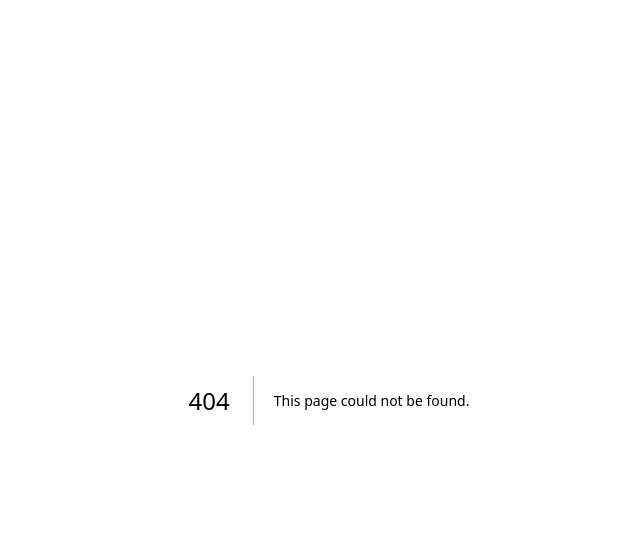
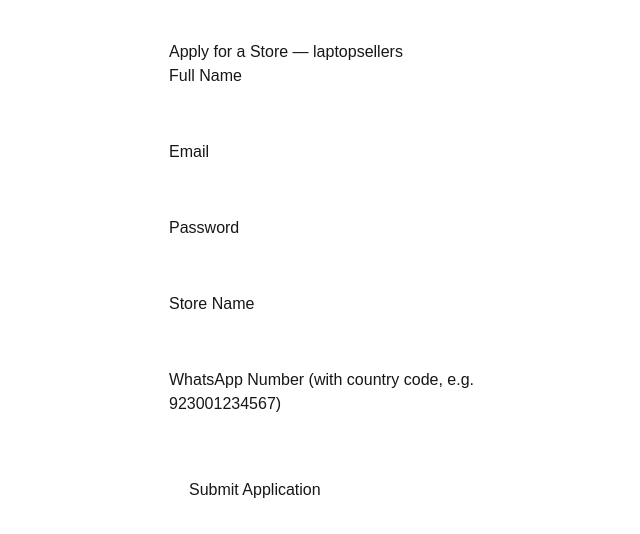
Before and after one commit to Alam8010/alams-laptop-marketplace, a Next.js app: page /signup in a window 1280 px wide. Before the commit this address had no page. Shown: the top 534 px of the page, without its empty margins (311-951 px from the left). Built offline with nearby package versions, Linux system fonts and the light colour scheme; no server answers.

Commit message:
Phase 3: auth setup, signup, login, middleware, supabase client

```diff
--- a/app/layout.js
+++ b/app/layout.js
@@ -12,8 +12,8 @@ const geistMono = Geist_Mono({
 });
 
 export const metadata = {
-  title: "Create Next App",
-  description: "Generated by create next app",
+  title: "laptopsellers",
+  description: "Buy and sell laptops in Pakistan",
 };
 
 export default function RootLayout({ children }) {
--- /dev/null
+++ b/app/login/page.js
@@ -0,0 +1,58 @@
+'use client'
+
+import { useState } from 'react'
+import { createClient } from '@/lib/supabase/client'
+import { useRouter } from 'next/navigation'
+
+export default function LoginPage() {
+  const supabase = createClient()
+  const router = useRouter()
+
+  const [email, setEmail] = useState('')
+  const [password, setPassword] = useState('')
+  const [error, setError] = useState('')
+  const [loading, setLoading] = useState(false)
+
+  async function handleLogin(e) {
+    e.preventDefault()
+    setError('')
+    setLoading(true)
+
+    const { error: loginError } = await supabase.auth.signInWithPassword({ email, password })
+
+    if (loginError) {
+      setError(loginError.message)
+      setLoading(false)
+      return
+    }
+
+    const adminEmail = process.env.NEXT_PUBLIC_ADMIN_EMAIL
+    if (email === adminEmail) {
+      router.push('/admin')
+      return
+    }
+
+    router.push('/dashboard')
+  }
+
+  return (
+    <div style={{ padding: '40px', maxWidth: '400px', margin: '0 auto' }}>
+      <h1>Login — laptopsellers</h1>
+      <form onSubmit={handleLogin}>
+        <div style={{ marginBottom: '12px' }}>
+          <label>Email</label><br />
+          <input type="email" value={email} onChange={e => setEmail(e.target.value)} required style={{ width: '100%', padding: '8px' }} />
+        </div>
+        <div style={{ marginBottom: '12px' }}>
+          <label>Password</label><br />
+          <input type="password" value={password} onChange={e => setPassword(e.target.value)} required style={{ width: '100%', padding: '8px' }} />
+        </div>
+        {error && <p style={{ color: 'red' }}>{error}</p>}
+        <button type="submit" disabled={loading} style={{ padding: '10px 20px' }}>
+          {loading ? 'Logging in...' : 'Login'}
+        </button>
+      </form>
+      <p style={{ marginTop: '16px' }}>Want to sell? <a href="/signup">Apply for a store</a></p>
+    </div>
+  )
+}
--- /dev/null
+++ b/app/signup/page.js
@@ -0,0 +1,88 @@
+'use client'
+
+import { useState } from 'react'
+import { createClient } from '@/lib/supabase/client'
+
+export default function SignupPage() {
+  const supabase = createClient()
+
+  const [email, setEmail] = useState('')
+  const [password, setPassword] = useState('')
+  const [fullName, setFullName] = useState('')
+  const [storeName, setStoreName] = useState('')
+  const [whatsapp, setWhatsapp] = useState('')
+  const [error, setError] = useState('')
+  const [loading, setLoading] = useState(false)
+  const [done, setDone] = useState(false)
+
+  async function handleSignup(e) {
+    e.preventDefault()
+    setError('')
+    setLoading(true)
+
+    const { data, error: signupError } = await supabase.auth.signUp({ email, password })
+
+    if (signupError) {
+      setError(signupError.message)
+      setLoading(false)
+      return
+    }
+
+    const userId = data.user?.id
+
+    if (userId) {
+      await supabase.from('profiles').update({ full_name: fullName }).eq('id', userId)
+      await supabase.from('stores').insert({
+        owner_id: userId,
+        store_name: storeName,
+        whatsapp_number: whatsapp,
+        status: 'pending',
+      })
+    }
+
+    setLoading(false)
+    setDone(true)
+  }
+
+  if (done) {
+    return (
+      <div style={{ padding: '40px', maxWidth: '400px', margin: '0 auto' }}>
+        <h2>Check your email</h2>
+        <p>We sent a confirmation link to <strong>{email}</strong>.</p>
+        <p>Once confirmed, your store application will be reviewed by the admin.</p>
+      </div>
+    )
+  }
+
+  return (
+    <div style={{ padding: '40px', maxWidth: '400px', margin: '0 auto' }}>
+      <h1>Apply for a Store — laptopsellers</h1>
+      <form onSubmit={handleSignup}>
+        <div style={{ marginBottom: '12px' }}>
+          <label>Full Name</label><br />
+          <input value={fullName} onChange={e => setFullName(e.target.value)} required style={{ width: '100%', padding: '8px' }} />
+        </div>
+        <div style={{ marginBottom: '12px' }}>
+          <label>Email</label><br />
+          <input type="email" value={email} onChange={e => setEmail(e.target.value)} required style={{ width: '100%', padding: '8px' }} />
+        </div>
+        <div style={{ marginBottom: '12px' }}>
+          <label>Password</label><br />
+          <input type="password" value={password} onChange={e => setPassword(e.target.value)} required style={{ width: '100%', padding: '8px' }} />
+        </div>
+        <div style={{ marginBottom: '12px' }}>
+          <label>Store Name</label><br />
+          <input value={storeName} onChange={e => setStoreName(e.target.value)} required style={{ width: '100%', padding: '8px' }} />
+        </div>
+        <div style={{ marginBottom: '12px' }}>
+          <label>WhatsApp Number (with country code, e.g. 923001234567)</label><br />
+          <input value={whatsapp} onChange={e => setWhatsapp(e.target.value)} required style={{ width: '100%', padding: '8px' }} />
+        </div>
+        {error && <p style={{ color: 'red' }}>{error}</p>}
+        <button type="submit" disabled={loading} style={{ padding: '10px 20px' }}>
+          {loading ? 'Submitting...' : 'Submit Application'}
+        </button>
+      </form>
+    </div>
+  )
+}
--- /dev/null
+++ b/lib/supabase/client.js
@@ -0,0 +1,8 @@
+import { createBrowserClient } from '@supabase/ssr'
+
+export function createClient() {
+  return createBrowserClient(
+    process.env.NEXT_PUBLIC_SUPABASE_URL,
+    process.env.NEXT_PUBLIC_SUPABASE_ANON_KEY
+  )
+}
--- /dev/null
+++ b/lib/supabase/server.js
@@ -0,0 +1,25 @@
+import { createServerClient } from '@supabase/ssr'
+import { cookies } from 'next/headers'
+
+export async function createClient() {
+  const cookieStore = await cookies()
+
+  return createServerClient(
+    process.env.NEXT_PUBLIC_SUPABASE_URL,
+    process.env.NEXT_PUBLIC_SUPABASE_ANON_KEY,
+    {
+      cookies: {
+        getAll() {
+          return cookieStore.getAll()
+        },
+        setAll(cookiesToSet) {
+          try {
+            cookiesToSet.forEach(({ name, value, options }) =>
+              cookieStore.set(name, value, options)
+            )
+          } catch {}
+        },
+      },
+    }
+  )
+}
--- /dev/null
+++ b/middleware.js
@@ -0,0 +1,43 @@
+import { createServerClient } from '@supabase/ssr'
+import { NextResponse } from 'next/server'
+
+export async function middleware(request) {
+  let supabaseResponse = NextResponse.next({ request })
+
+  const supabase = createServerClient(
+    process.env.NEXT_PUBLIC_SUPABASE_URL,
+    process.env.NEXT_PUBLIC_SUPABASE_ANON_KEY,
+    {
+      cookies: {
+        getAll() {
+          return request.cookies.getAll()
+        },
+        setAll(cookiesToSet) {
+          cookiesToSet.forEach(({ name, value, options }) =>
+            request.cookies.set(name, value, options)
+          )
+          supabaseResponse = NextResponse.next({ request })
+          cookiesToSet.forEach(({ name, value, options }) =>
+            supabaseResponse.cookies.set(name, value, options)
+          )
+        },
+      },
+    }
+  )
+
+  const { data: { user } } = await supabase.auth.getUser()
+
+  if (!user && request.nextUrl.pathname.startsWith('/dashboard')) {
+    return NextResponse.redirect(new URL('/login', request.url))
+  }
+
+  if (!user && request.nextUrl.pathname.startsWith('/admin')) {
+    return NextResponse.redirect(new URL('/login', request.url))
+  }
+
+  return supabaseResponse
+}
+
+export const config = {
+  matcher: ['/dashboard/:path*', '/admin/:path*'],
+}
--- a/package.json
+++ b/package.json
@@ -9,6 +9,8 @@
     "lint": "eslint"
   },
   "dependencies": {
+    "@supabase/ssr": "^0.10.3",
+    "@supabase/supabase-js": "^2.107.0",
     "next": "16.2.7",
     "react": "19.2.4",
     "react-dom": "19.2.4"
```
Also changed, not shown: 1 other file (tests, documents, lock files or other folders).
